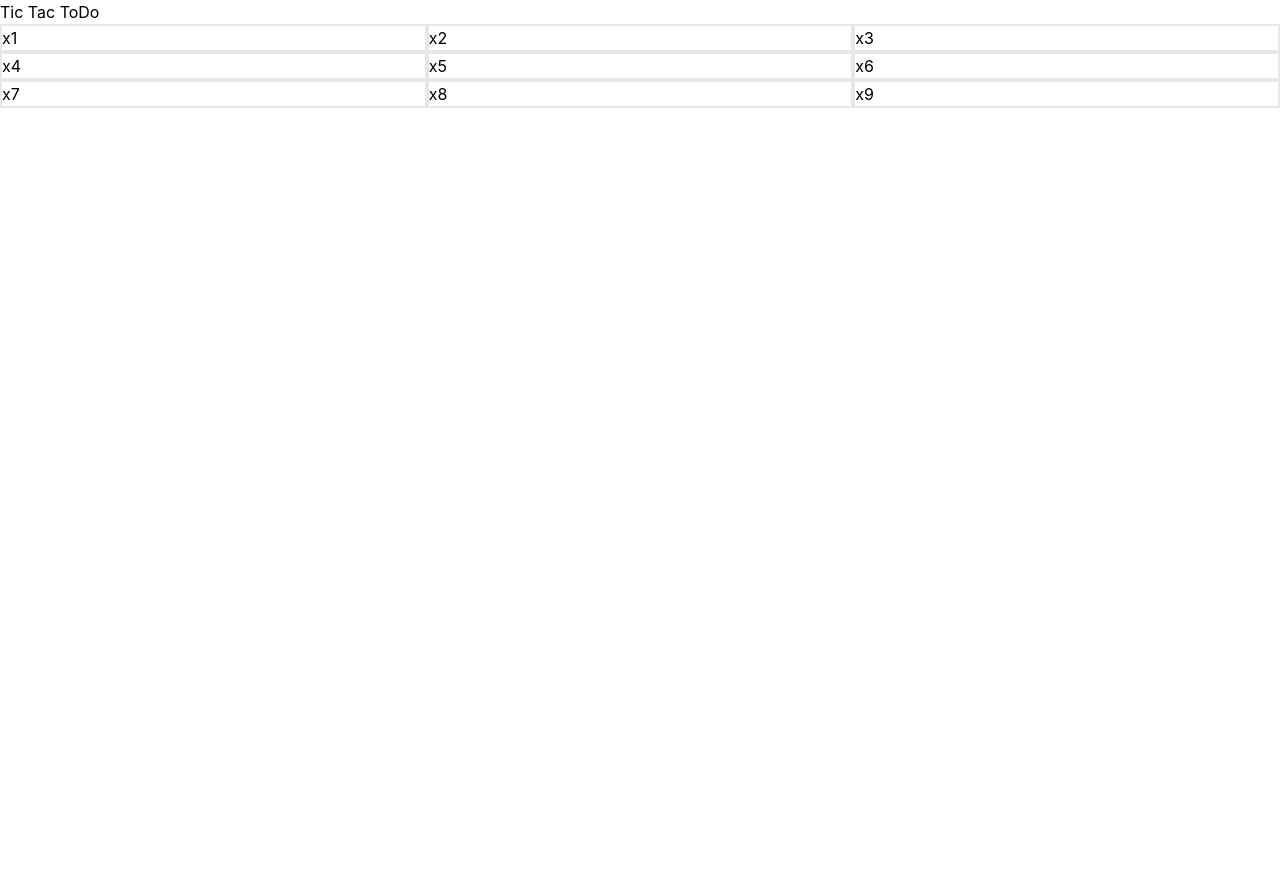
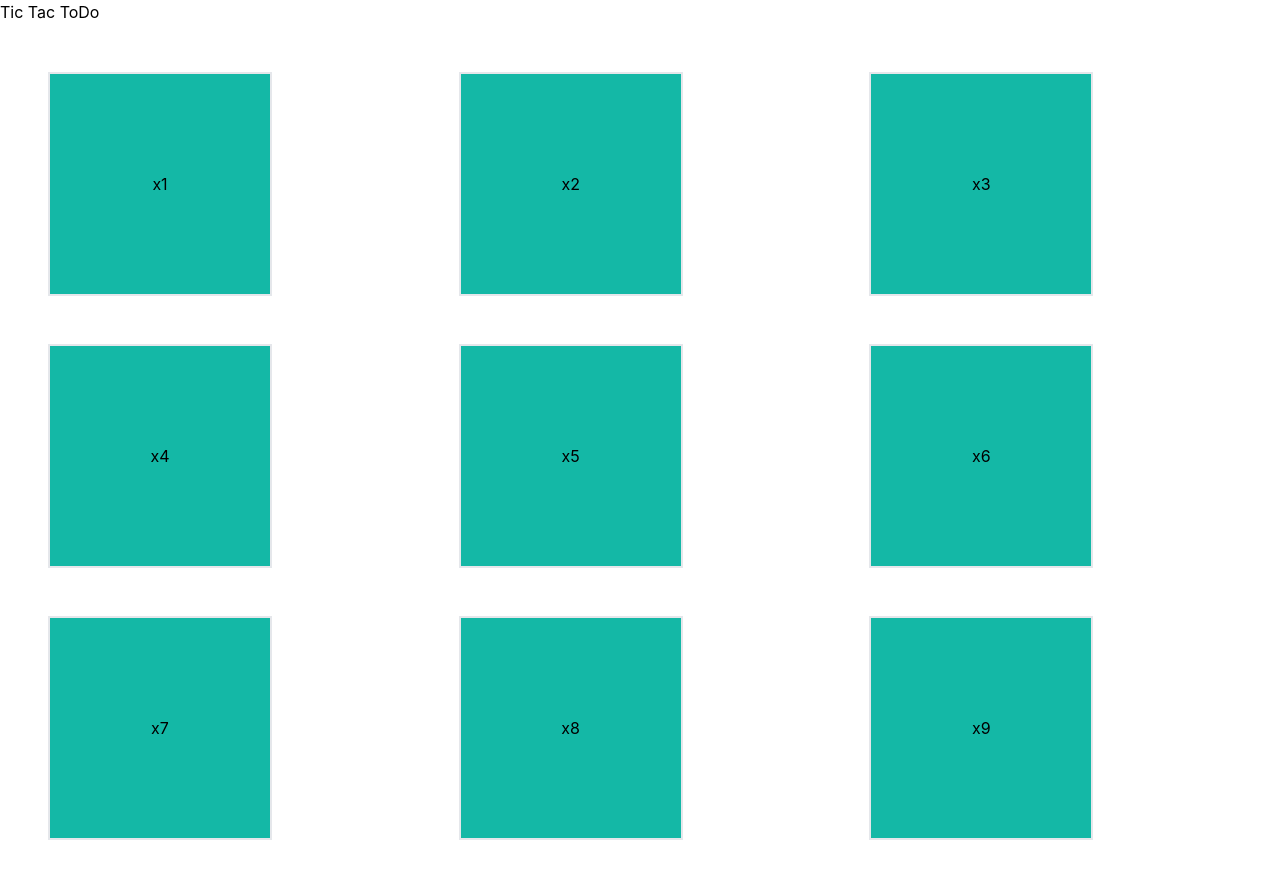
Before and after one commit to Simplify4Me2/my-awesome-website, a React (Create React App) app in the folder my-resume-react-app/: page /tic-tac-toe in a window 1280 px wide. Shown: the top 878 px of the page. Before the commit the page ends 800 px from the top, so only its background shows below. Built offline with nearby package versions, Linux system fonts and the light colour scheme.

Commit message:
extract GridSpace component

```diff
--- a/my-resume-react-app/src/index.tsx
+++ b/my-resume-react-app/src/index.tsx
@@ -5,6 +5,8 @@ import App from "./App";
 import reportWebVitals from "./reportWebVitals";
 import { BrowserRouter, Route, Routes } from "react-router-dom";
 import { TicTacToe } from "./tic-tac-toe/tic-tac-toe";
+
+// TODO: https://reactjs.org/docs/code-splitting.html#route-based-code-splitting
 
 const root = ReactDOM.createRoot(
   document.getElementById("root") as HTMLElement
--- /dev/null
+++ b/my-resume-react-app/src/tic-tac-toe/grid-space.tsx
@@ -0,0 +1,13 @@
+import React from "react";
+
+interface IGridSpaceProps {
+    mark?: string;
+}
+
+export const GridSpace: React.FC<IGridSpaceProps> = ({mark}) => {
+  return (
+    <div className="flex justify-center items-center h-56 w-56 border-2 bg-teal-500">
+      {mark}
+    </div>
+  );
+};
--- a/my-resume-react-app/src/tic-tac-toe/tic-tac-toe.tsx
+++ b/my-resume-react-app/src/tic-tac-toe/tic-tac-toe.tsx
@@ -1,20 +1,21 @@
 import React from "react";
+import { GridSpace } from "./grid-space";
 
 export const TicTacToe: React.FC = () => {
   return (
-      <>
-    <span>Tic Tac ToDo</span>
-    <div className="grid grid-cols-3">
-        <div className="border-2">x1</div>
-        <div className="border-2">x2</div>
-        <div className="border-2">x3</div>
-        <div className="border-2">x4</div>
-        <div className="border-2">x5</div>
-        <div className="border-2">x6</div>
-        <div className="border-2">x7</div>
-        <div className="border-2">x8</div>
-        <div className="border-2">x9</div>
-    </div>
-      </>
+    <>
+      <span>Tic Tac ToDo</span>
+      <div className="grid grid-cols-3 gap-12 m-12">
+        <GridSpace mark="x1" />
+        <GridSpace mark="x2" />
+        <GridSpace mark="x3" />
+        <GridSpace mark="x4" />
+        <GridSpace mark="x5" />
+        <GridSpace mark="x6" />
+        <GridSpace mark="x7" />
+        <GridSpace mark="x8" />
+        <GridSpace mark="x9" />
+      </div>
+    </>
   );
 };
```
